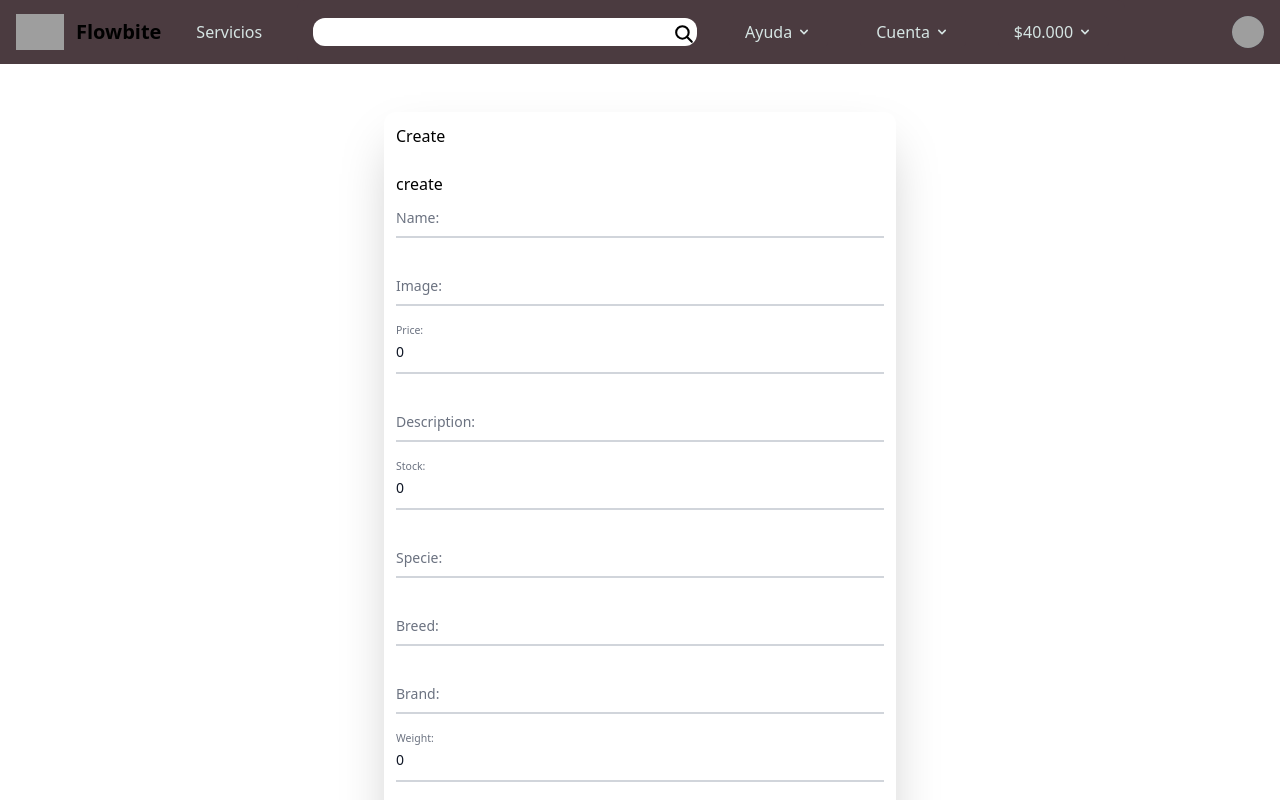
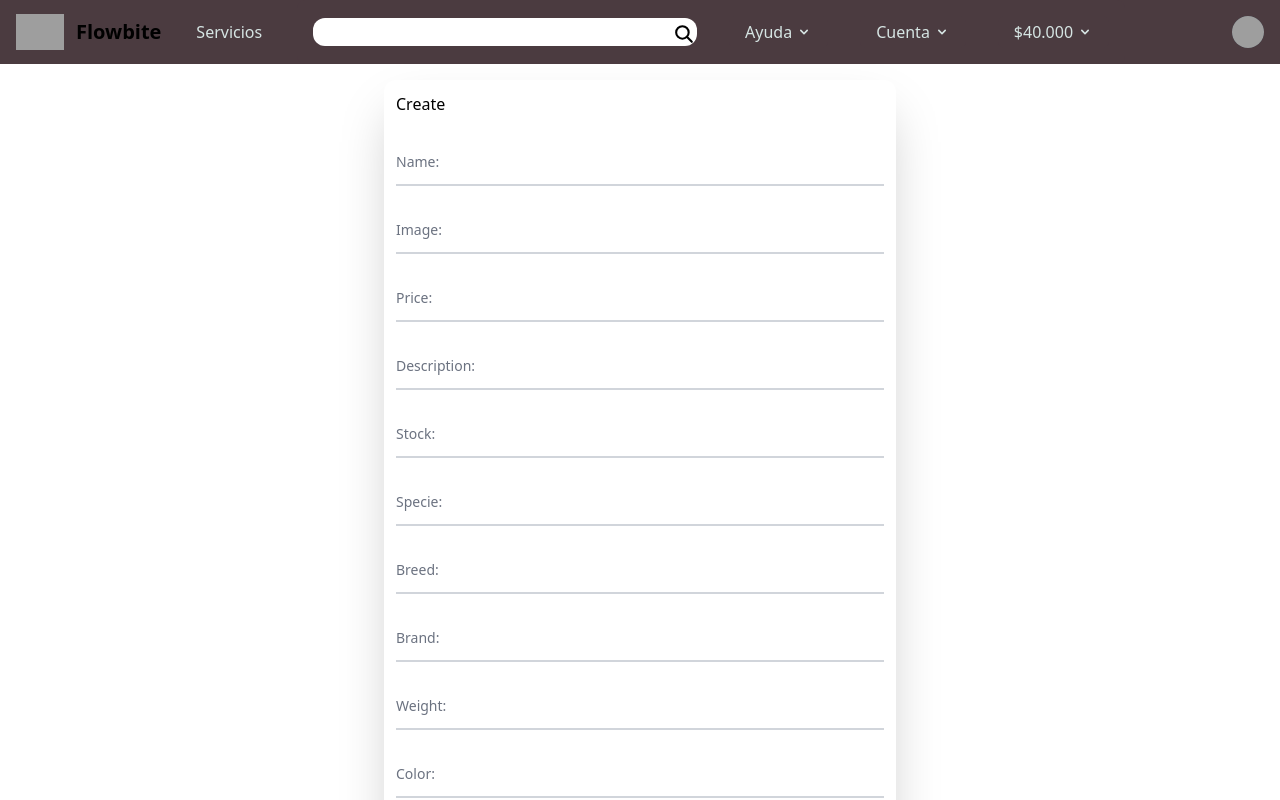
Before and after one commit to PetFriendlyUniverse/Henry-Pf, a React (Vite) app in the folder client/: page /profile/store/create in a window 1280 px wide. Shown: the top 800 px of the page. Built offline with nearby package versions, Linux system fonts and the light colour scheme; grey boxes are pictures that could not be loaded.

Commit message:
styled de forms y validacion terminada

```diff
--- a/client/src/pages/ecommerce/Forms/FormCreateProduct/FormCreateProduct.jsx
+++ b/client/src/pages/ecommerce/Forms/FormCreateProduct/FormCreateProduct.jsx
@@ -8,16 +8,16 @@ function FormCreateProduct() {
   const [form, setForm] = useState({
     name: "",
     img: "",
-    price: 0,
+    price: "",
     description: "",
-    stock: 0,
+    stock: "",
     specie: "",
     breed: "",
     brand: "",
-    weight: 0.0,
-    color: "",
-    size: "",
-    storeId: 0,
+    weight: null,
+    color: null,
+    size: null,
+    storeId: "",
   });
   const [error, setError] = useState({
     name: "",
@@ -43,6 +43,8 @@ function FormCreateProduct() {
 
   const submitHandler = (e) => {
     e.preventDefault();
+    const errorValues = Object.values(error);
+    const isFormValid = errorValues.every((val) => val === "");
     const data = {
       ...form,
       weight: parseFloat(form.weight),
@@ -50,25 +52,27 @@ function FormCreateProduct() {
       stock: parseInt(form.stock),
       StoreId: parseInt(form.storeId),
     };
-    console.log(data);
-    axios.post("/products/create", data);
+    if (isFormValid) {
+      axios.post("/products/create", data);
+    } else {
+      console.log("Hay errores en el formulario");
+    }
   };
 
   return (
-    <div className="flex h-screen justify-center py-28">
+    <div className="mb-28 flex h-screen justify-center py-28 pt-20">
       <form
         onSubmit={submitHandler}
         className="rounded-xl p-3 shadow-2xl lg:h-[950px] lg:w-2/5"
       >
         <h3 className="mb-6">Create</h3>
-        <button>create</button>
         <div className="group relative z-0 mb-6 h-11 w-full">
           <input
             type="text"
             value={form.name}
             name="name"
             onChange={changeHandler}
-            className="peer block w-full appearance-none border-0 border-b-2 border-gray-300 bg-transparent py-2.5 px-0 text-sm text-gray-900  focus:outline-none focus:ring-0 dark:border-gray-600 dark:focus:border-gray-900 "
+            className="peer block w-full appearance-none border-0 border-b-2 border-gray-300 bg-transparent py-3 px-0 text-sm text-gray-900  focus:outline-none focus:ring-0 dark:border-gray-600 dark:focus:border-gray-900 "
             placeholder=" "
             autoComplete="off"
           />
@@ -83,7 +87,7 @@ function FormCreateProduct() {
             value={form.img}
             name="img"
             onChange={changeHandler}
-            className="peer block w-full appearance-none border-0 border-b-2 border-gray-300 bg-transparent py-2.5 px-0 text-sm text-gray-900  focus:outline-none focus:ring-0 dark:border-gray-600 dark:focus:border-gray-900 "
+            className="peer block w-full appearance-none border-0 border-b-2 border-gray-300 bg-transparent py-3 px-0 text-sm text-gray-900  focus:outline-none focus:ring-0 dark:border-gray-600 dark:focus:border-gray-900 "
             placeholder=" "
             autoComplete="off"
           />
@@ -98,7 +102,7 @@ function FormCreateProduct() {
             value={form.price}
             name="price"
             onChange={changeHandler}
-            className="peer block w-full appearance-none border-0 border-b-2 border-gray-300 bg-transparent py-2.5 px-0 text-sm text-gray-900  focus:outline-none focus:ring-0 dark:border-gray-600 dark:focus:border-gray-900 "
+            className="peer block w-full appearance-none border-0 border-b-2 border-gray-300 bg-transparent py-3 px-0 text-sm text-gray-900  focus:outline-none focus:ring-0 dark:border-gray-600 dark:focus:border-gray-900 "
             placeholder=" "
             autoComplete="off"
           />
@@ -113,7 +117,7 @@ function FormCreateProduct() {
             value={form.description}
             name="description"
             onChange={changeHandler}
-            className="peer block w-full appearance-none border-0 border-b-2 border-gray-300 bg-transparent py-2.5 px-0 text-sm text-gray-900  focus:outline-none focus:ring-0 dark:border-gray-600 dark:focus:border-gray-900 "
+            className="peer block w-full appearance-none border-0 border-b-2 border-gray-300 bg-transparent py-3 px-0 text-sm text-gray-900  focus:outline-none focus:ring-0 dark:border-gray-600 dark:focus:border-gray-900 "
             placeholder=" "
             autoComplete="off"
           />
@@ -130,7 +134,7 @@ function FormCreateProduct() {
             value={form.stock}
             name="stock"
             onChange={changeHandler}
-            className="peer block w-full appearance-none border-0 border-b-2 border-gray-300 bg-transparent py-2.5 px-0 text-sm text-gray-900  focus:outline-none focus:ring-0 dark:border-gray-600 dark:focus:border-gray-900 "
+            className="peer block w-full appearance-none border-0 border-b-2 border-gray-300 bg-transparent py-3 px-0 text-sm text-gray-900  focus:outline-none focus:ring-0 dark:border-gray-600 dark:focus:border-gray-900 "
             placeholder=" "
             autoComplete="off"
           />
@@ -145,7 +149,7 @@ function FormCreateProduct() {
             value={form.specie}
             name="specie"
             onChange={changeHandler}
-            className="peer block w-full appearance-none border-0 border-b-2 border-gray-300 bg-transparent py-2.5 px-0 text-sm text-gray-900  focus:outline-none focus:ring-0 dark:border-gray-600 dark:focus:border-gray-900 "
+            className="peer block w-full appearance-none border-0 border-b-2 border-gray-300 bg-transparent py-3 px-0 text-sm text-gray-900  focus:outline-none focus:ring-0 dark:border-gray-600 dark:focus:border-gray-900 "
             placeholder=" "
             autoComplete="off"
           />
@@ -160,7 +164,7 @@ function FormCreateProduct() {
             value={form.breed}
             name="breed"
             onChange={changeHandler}
-            className="peer block w-full appearance-none border-0 border-b-2 border-gray-300 bg-transparent py-2.5 px-0 text-sm text-gray-900  focus:outline-none focus:ring-0 dark:border-gray-600 dark:focus:border-gray-900 "
+            className="peer block w-full appearance-none border-0 border-b-2 border-gray-300 bg-transparent py-3 px-0 text-sm text-gray-900  focus:outline-none focus:ring-0 dark:border-gray-600 dark:focus:border-gray-900 "
             placeholder=" "
             autoComplete="off"
           />
@@ -175,7 +179,7 @@ function FormCreateProduct() {
             value={form.brand}
             name="brand"
             onChange={changeHandler}
-            className="peer block w-full appearance-none border-0 border-b-2 border-gray-300 bg-transparent py-2.5 px-0 text-sm text-gray-900  focus:outline-none focus:ring-0 dark:border-gray-600 dark:focus:border-gray-900 "
+            className="peer block w-full appearance-none border-0 border-b-2 border-gray-300 bg-transparent py-3 px-0 text-sm text-gray-900  focus:outline-none focus:ring-0 dark:border-gray-600 dark:focus:border-gray-900 "
             placeholder=" "
             autoComplete="off"
           />
@@ -190,7 +194,7 @@ function FormCreateProduct() {
             value={form.weight}
             name="weight"
             onChange={changeHandler}
-            className="peer block w-full appearance-none border-0 border-b-2 border-gray-300 bg-transparent py-2.5 px-0 text-sm text-gray-900  focus:outline-none focus:ring-0 dark:border-gray-600 dark:focus:border-gray-900 "
+            className="peer block w-full appearance-none border-0 border-b-2 border-gray-300 bg-transparent py-3 px-0 text-sm text-gray-900  focus:outline-none focus:ring-0 dark:border-gray-600 dark:focus:border-gray-900 "
             placeholder=" "
             autoComplete="off"
           />
@@ -205,7 +209,7 @@ function FormCreateProduct() {
             value={form.color}
             name="color"
             onChange={changeHandler}
-            className="peer block w-full appearance-none border-0 border-b-2 border-gray-300 bg-transparent py-2.5 px-0 text-sm text-gray-900  focus:outline-none focus:ring-0 dark:border-gray-600 dark:focus:border-gray-900 "
+            className="peer block w-full appearance-none border-0 border-b-2 border-gray-300 bg-transparent py-3 px-0 text-sm text-gray-900  focus:outline-none focus:ring-0 dark:border-gray-600 dark:focus:border-gray-900 "
             placeholder=" "
             autoComplete="off"
           />
@@ -220,7 +224,7 @@ function FormCreateProduct() {
             value={form.size}
             name="size"
             onChange={changeHandler}
-            className="peer block w-full appearance-none border-0 border-b-2 border-gray-300 bg-transparent py-2.5 px-0 text-sm text-gray-900  focus:outline-none focus:ring-0 dark:border-gray-600 dark:focus:border-gray-900 "
+            className="peer block w-full appearance-none border-0 border-b-2 border-gray-300 bg-transparent py-3 px-0 text-sm text-gray-900  focus:outline-none focus:ring-0 dark:border-gray-600 dark:focus:border-gray-900 "
             placeholder=" "
             autoComplete="off"
           />
@@ -235,7 +239,7 @@ function FormCreateProduct() {
             value={form.storeId}
             name="storeId"
             onChange={changeHandler}
-            className="peer block w-full appearance-none border-0 border-b-2 border-gray-300 bg-transparent py-2.5 px-0 text-sm text-gray-900  focus:outline-none focus:ring-0 dark:border-gray-600 dark:focus:border-gray-900 "
+            className="peer block w-full appearance-none border-0 border-b-2 border-gray-300 bg-transparent py-3 px-0 text-sm text-gray-900  focus:outline-none focus:ring-0 dark:border-gray-600 dark:focus:border-gray-900 "
             placeholder=" "
             autoComplete="off"
           />
--- a/client/src/pages/ecommerce/Forms/FormCreateProduct/Validation/validateProductData.js
+++ b/client/src/pages/ecommerce/Forms/FormCreateProduct/Validation/validateProductData.js
@@ -21,12 +21,11 @@ export const validateProductData = (property, value) => {
     error.price = "El precio debe ser mayor de 0";
   } else if (property === "hp") {
     error.price = "";
-  }
-  if (property === "description" && !value) {
-    error.description = "Debes ingresar una descripción";
   } else if (property === "description") {
     if (value.length > 100) {
       error.description = "La descripción no puede superar los 100 caracteres";
+    } else if (value.length < 10) {
+      error.description = "La descripción debe tener al menos 10 caracteres";
     } else {
       error.description = "";
     }
```
